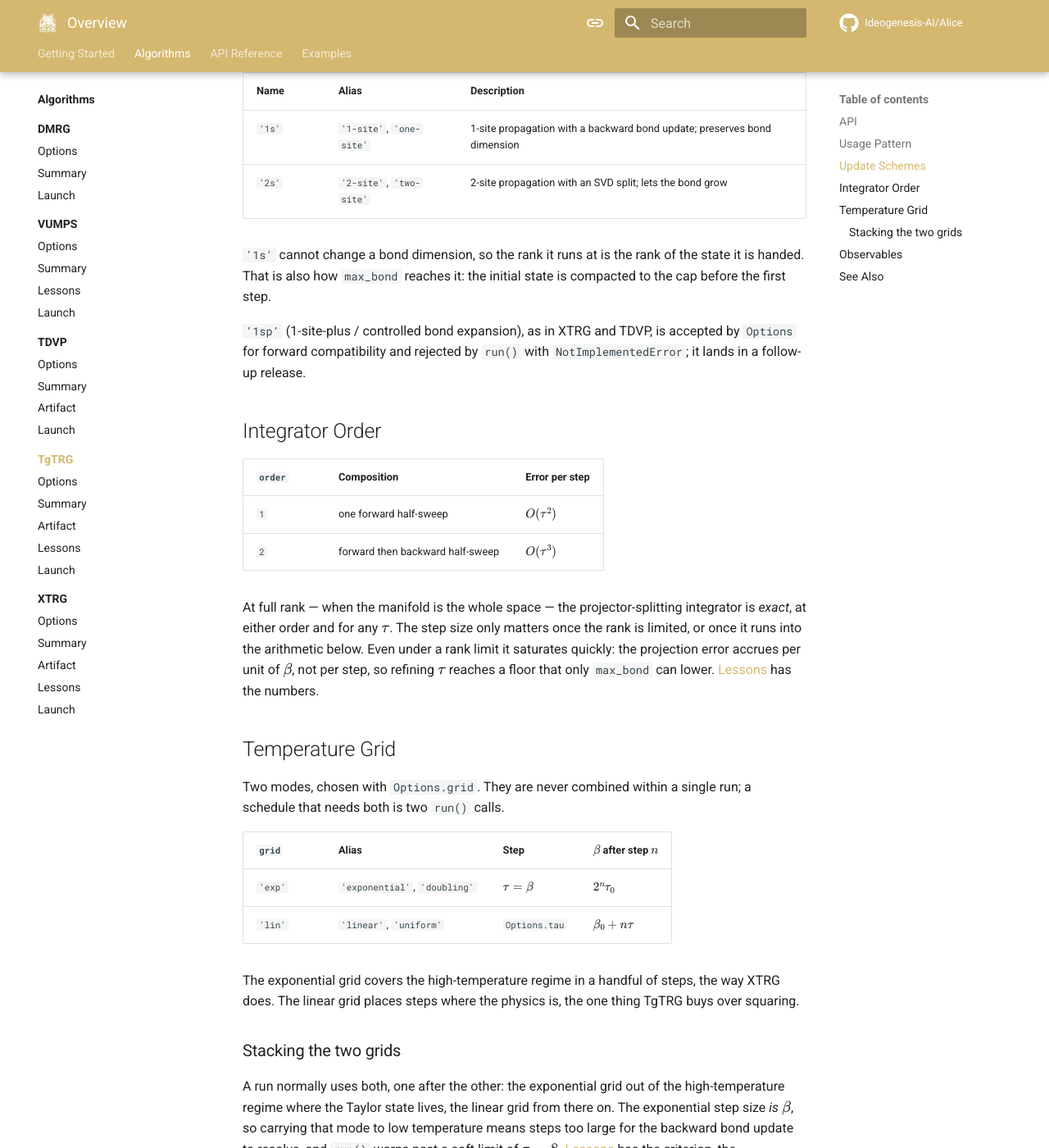
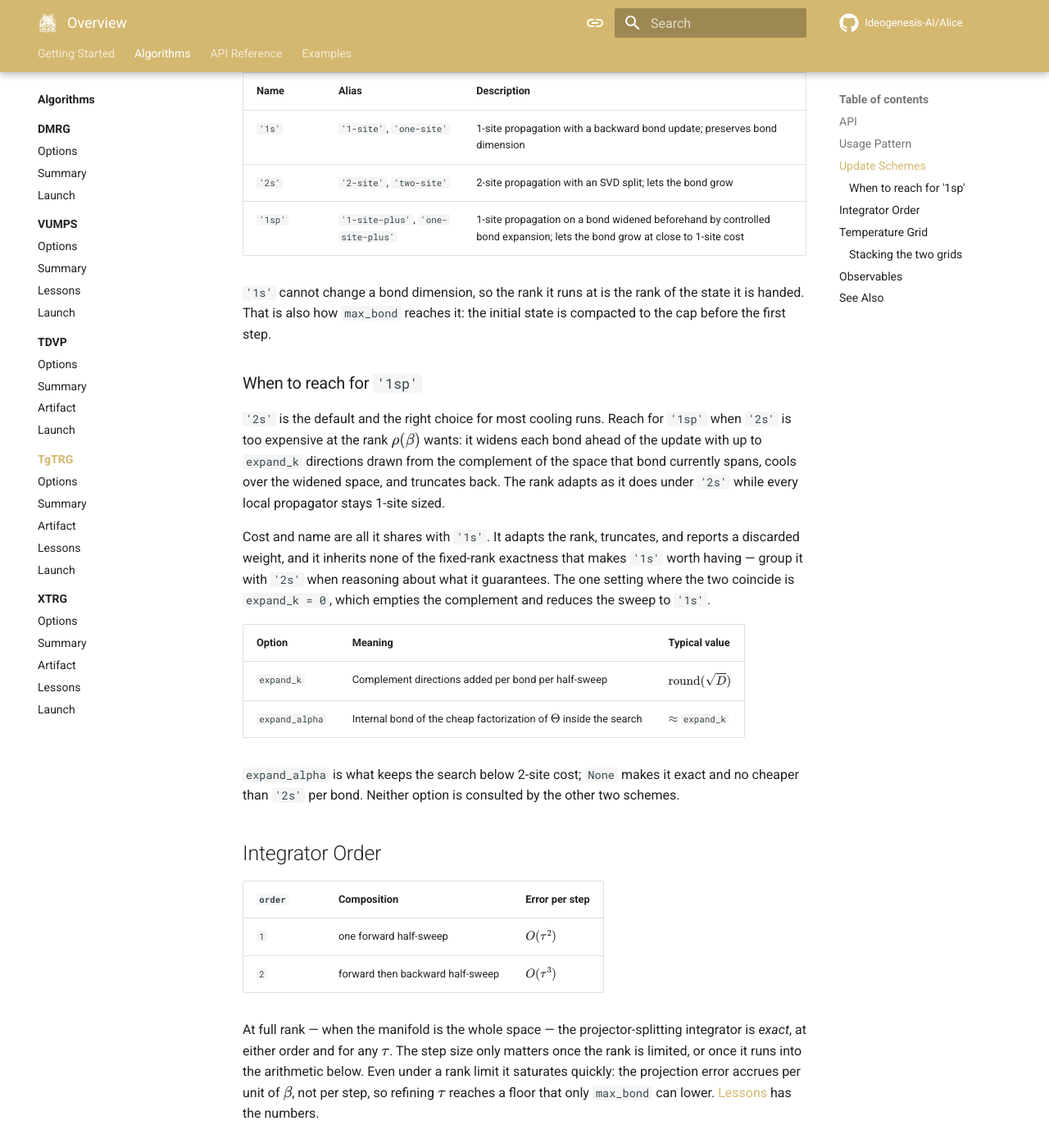
Before and after one commit to Ideogenesis-AI/Alice, an MkDocs documentation site: the page built from docs/algorithms/tgtrg/index.md, in a window 1280 px wide and 1400 px high, scrolled down 1574 px. Shown: the whole window at 82% size. Built offline with MkDocs 1.6.1 and Material for MkDocs 9.7.7, drawn with Linux system fonts in a browser that asks for light colours; comment, search, counter and statistics services are not loaded.

Commit message:
Document the '1sp' scheme in the TgTRG overview
Added it to the update-scheme table and replaced the paragraph promising it for a follow-up release with guidance on when to reach for it and how to size the two expansion options. Warned against the grouping the name invites: the scheme shares cost with the 1-site one and little else, inheriting none of the fixed-rank exactness that makes 1-site worth having, so it should be read alongside the 2-site scheme when judging what it guarantees.

```diff
--- a/docs/algorithms/tgtrg/index.md
+++ b/docs/algorithms/tgtrg/index.md
@@ -67,14 +67,35 @@ state, not a number of additional steps to perform.
 |------|-------|-------------|
 | `'1s'` | `'1-site'`, `'one-site'` | 1-site propagation with a backward bond update; preserves bond dimension |
 | `'2s'` | `'2-site'`, `'two-site'` | 2-site propagation with an SVD split; lets the bond grow |
+| `'1sp'` | `'1-site-plus'`, `'one-site-plus'` | 1-site propagation on a bond widened beforehand by controlled bond expansion; lets the bond grow at close to 1-site cost |
 
 `'1s'` cannot change a bond dimension, so the rank it runs at is the rank of
 the state it is handed. That is also how `max_bond` reaches it: the initial
 state is compacted to the cap before the first step.
 
-`'1sp'` (1-site-plus / controlled bond expansion), as in XTRG and TDVP, is
-accepted by `Options` for forward compatibility and rejected by `run()` with
-`NotImplementedError`; it lands in a follow-up release.
+### When to reach for `'1sp'`
+
+`'2s'` is the default and the right choice for most cooling runs. Reach for
+`'1sp'` when `'2s'` is too expensive at the rank \(\rho(\beta)\) wants: it
+widens each bond ahead of the update with up to `expand_k` directions drawn
+from the complement of the space that bond currently spans, cools over the
+widened space, and truncates back. The rank adapts as it does under `'2s'`
+while every local propagator stays 1-site sized.
+
+Cost and name are all it shares with `'1s'`. It adapts the rank, truncates,
+and reports a discarded weight, and it inherits none of the fixed-rank
+exactness that makes `'1s'` worth having — group it with `'2s'` when
+reasoning about what it guarantees. The one setting where the two coincide is
+`expand_k = 0`, which empties the complement and reduces the sweep to `'1s'`.
+
+| Option | Meaning | Typical value |
+|--------|---------|---------------|
+| `expand_k` | Complement directions added per bond per half-sweep | \(\mathrm{round}(\sqrt{D})\) |
+| `expand_alpha` | Internal bond of the cheap factorization of \(\Theta\) inside the search | \(\approx\) `expand_k` |
+
+`expand_alpha` is what keeps the search below 2-site cost; `None` makes it
+exact and no cheaper than `'2s'` per bond. Neither option is consulted by the
+other two schemes.
 
 ## Integrator Order
 
```
